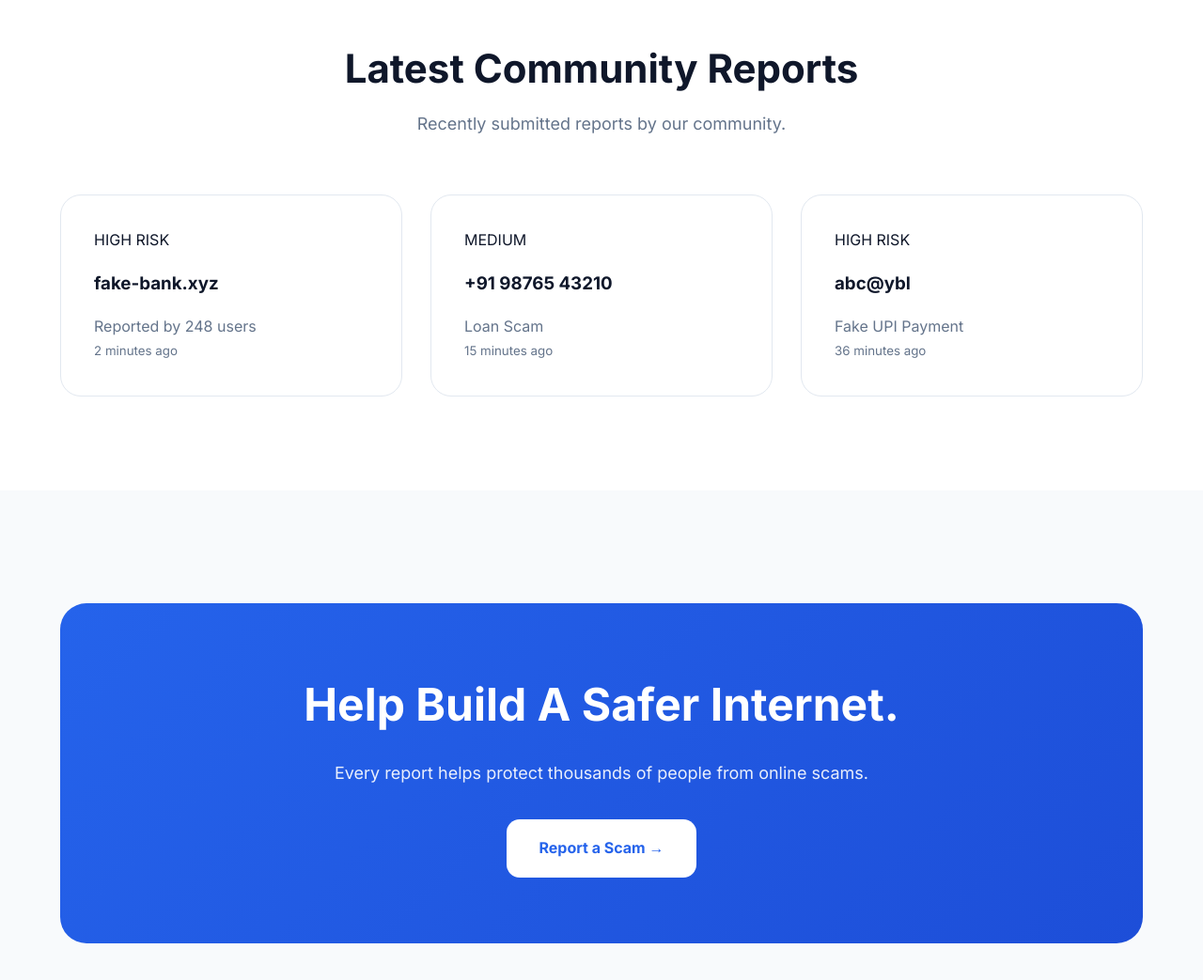
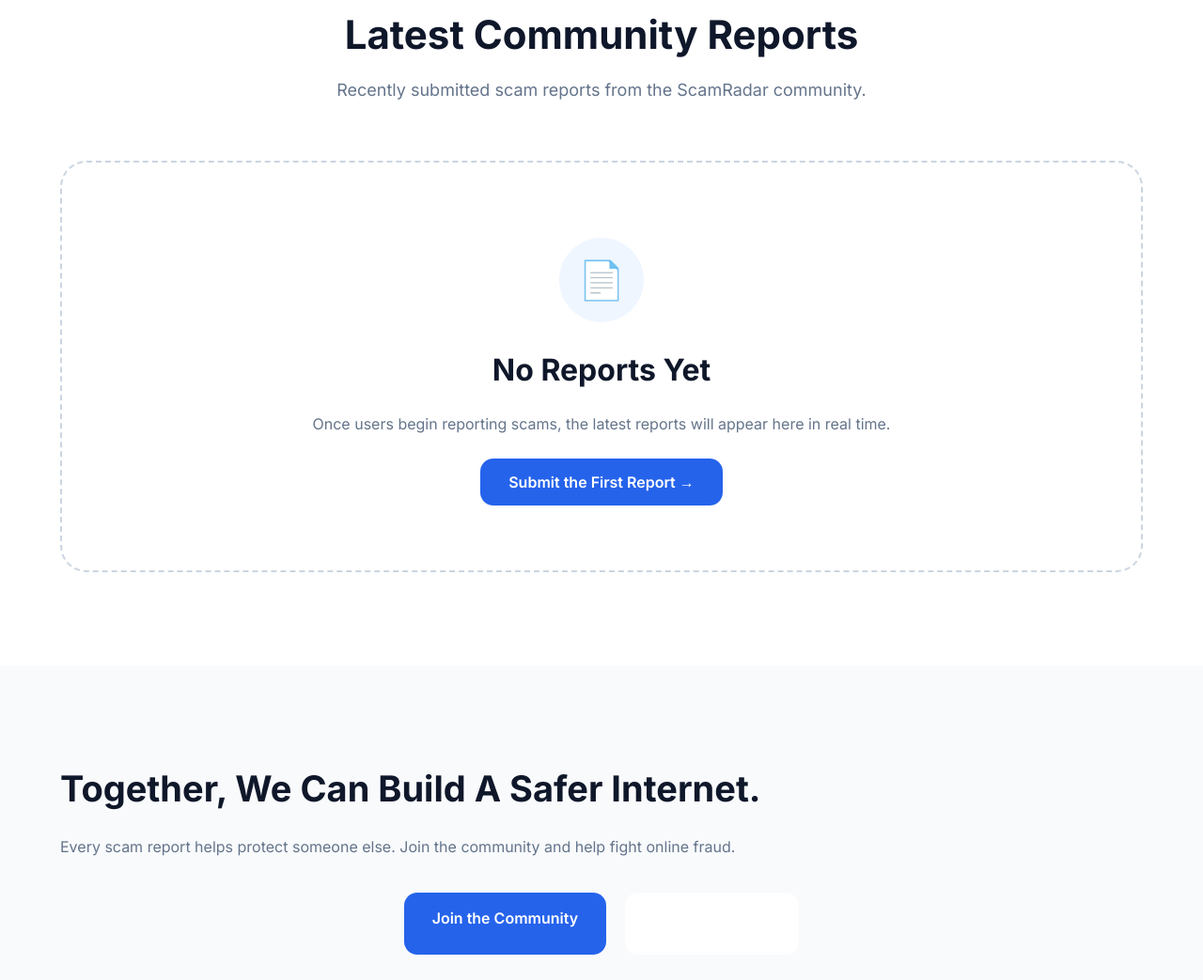
Before and after one commit to Smoke-bit/ScamRadar, a plain HTML site: page index.html in a window 1280 px wide. Shown: the part 3157-4200 px from the top of the page at 94% size. Drawn offline with Linux system fonts and the light colour scheme.

Commit message:
Polishing CTA

```diff
--- a/css/home.css
+++ b/css/home.css
@@ -1136,62 +1136,34 @@ box-shadow:0 30px 80px rgba(37,99,235,.15);
 
 
 /* ==========================================
-            CTA
+                CTA BUTTONS
 ========================================== */
 
-.cta{
+.cta-buttons{
 
-    padding:120px 0;
+    display:flex;
+
+    justify-content:center;
+
+    gap:20px;
+
+    margin-top:35px;
+
+    flex-wrap:wrap;
 
 }
 
-.cta-box{
-
-    background:linear-gradient(135deg,#2563eb,#1d4ed8);
-
-    border-radius:28px;
-
-    padding:70px;
-
-    text-align:center;
-
-    color:white;
-
-}
-
-.cta-box h2{
-
-    color:white;
-
-    font-size:48px;
-
-    margin-bottom:20px;
-
-}
-
-.cta-box p{
-
-    color:white;
-
-    opacity:.9;
-
-    margin-bottom:35px;
-
-    font-size:18px;
-
-}
-
-.primary-btn{
+.secondary-btn{
 
     display:inline-block;
-
-    background:white;
-
-    color:#2563eb;
 
     padding:18px 34px;
 
     border-radius:14px;
+
+    border:2px solid white;
+
+    color:white;
 
     font-weight:700;
 
@@ -1199,9 +1171,11 @@ box-shadow:0 30px 80px rgba(37,99,235,.15);
 
 }
 
-.primary-btn:hover{
+.secondary-btn:hover{
 
-    transform:translateY(-5px);
+    background:white;
+
+    color:#2563eb;
 
 }
 
--- a/index.html
+++ b/index.html
@@ -430,9 +430,7 @@
 </section>
 
 
-<!-- ===========================
-     LATEST REPORTS
-=========================== -->
+<!-- ================= LATEST REPORTS ================= -->
 
 <section class="latest">
 
@@ -442,47 +440,34 @@
 
             <h2>Latest Community Reports</h2>
 
-            <p>Recently submitted reports by our community.</p>
+            <p>
+                Recently submitted scam reports from the ScamRadar community.
+            </p>
 
         </div>
 
-        <div class="report-grid">
+        <div class="empty-state">
 
-            <div class="report-card">
+            <div class="empty-icon">
 
-                <span class="risk high">HIGH RISK</span>
-
-                <h3>fake-bank.xyz</h3>
-
-                <p>Reported by 248 users</p>
-
-                <small>2 minutes ago</small>
+                📄
 
             </div>
 
-            <div class="report-card">
+            <h3>No Reports Yet</h3>
 
-                <span class="risk medium">MEDIUM</span>
+            <p>
 
-                <h3>+91 98765 43210</h3>
+                Once users begin reporting scams, the latest reports will appear
+                here in real time.
 
-                <p>Loan Scam</p>
+            </p>
 
-                <small>15 minutes ago</small>
+            <a href="report.html" class="primary-btn">
 
-            </div>
+                Submit the First Report →
 
-            <div class="report-card">
-
-                <span class="risk high">HIGH RISK</span>
-
-                <h3>abc@ybl</h3>
-
-                <p>Fake UPI Payment</p>
-
-                <small>36 minutes ago</small>
-
-            </div>
+            </a>
 
         </div>
 
@@ -492,9 +477,7 @@
 
 
 
-<!-- ===========================
-     CALL TO ACTION
-=========================== -->
+<!-- ================= CTA ================= -->
 
 <section class="cta">
 
@@ -502,24 +485,36 @@
 
         <div class="cta-box">
 
-            <h2>Help Build A Safer Internet.</h2>
+            <h2>Together, We Can Build A Safer Internet.</h2>
 
             <p>
-                Every report helps protect thousands of people from online scams.
+
+                Every scam report helps protect someone else.
+                Join the community and help fight online fraud.
+
             </p>
 
-            <a href="report.html" class="primary-btn">
+            <div class="cta-buttons">
 
-                Report a Scam →
+                <a href="signup.html" class="primary-btn">
 
-            </a>
+                    Join the Community
+
+                </a>
+
+                <a href="report.html" class="secondary-btn">
+
+                    Report a Scam
+
+                </a>
+
+            </div>
 
         </div>
 
     </div>
 
 </section>
-
 
 
 <!-- ===========================
```
